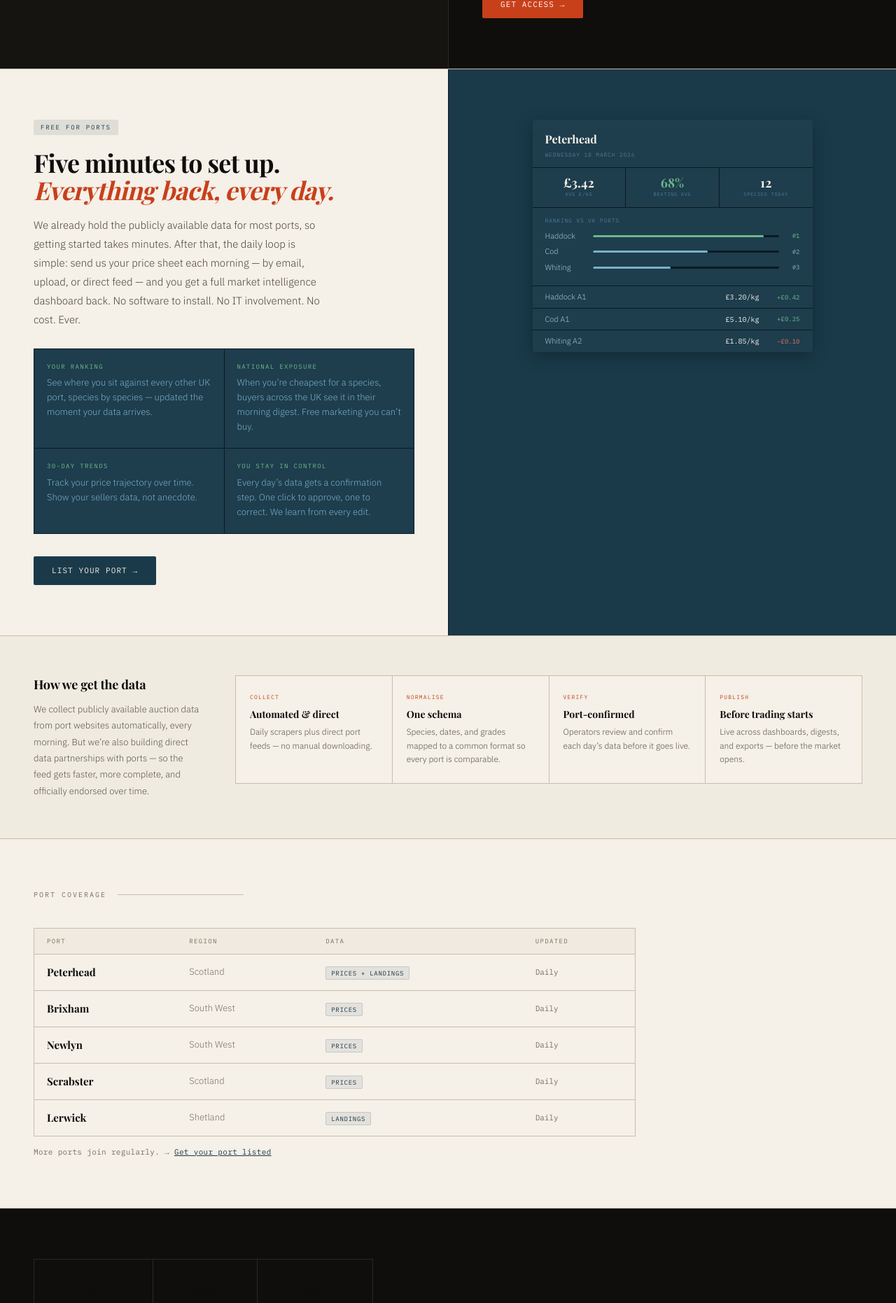
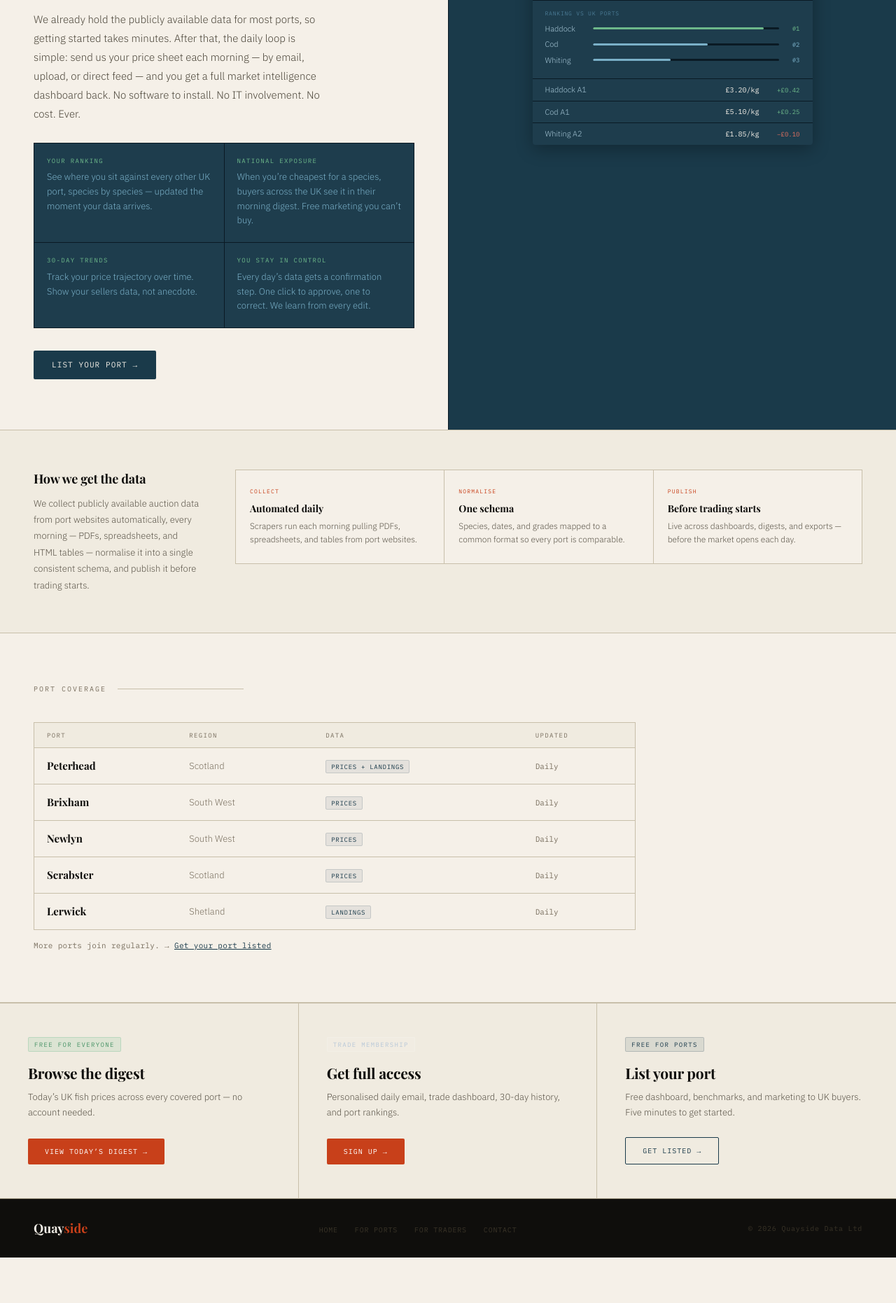
Before and after one commit to neilhenrypeacock/quayside, a Flask app: page /about in a window 1280 px wide. Shown: the part 2178-4040 px from the top of the page at 70% size. After the commit the page ends 3975 px from the top, so only its background shows below. Run offline with Flask 3, Linux system fonts and the light colour scheme; data that the repository does not hold is empty; parts of the project's set-up code (start-up, migrations or seed data) failed here and were passed over; some web fonts are replaced.

Commit message:
About page: fix copy, remove overview strip, improve trade colours, tidy footer CTA
- Hero: "Every UK fish auction" → "The UK fish market" (more accurate)
- Remove three-way overview strip (duplicated tier sections below)
- Trade tier: replace muddy ink/brown with dark navy (#0f1a24) for clarity;
  readable body text (#8fa8bc), green feature titles, blue-tinted card text
- How we get data: remove "Verify / Port-confirmed" step (not yet true);
  update copy to reflect scraping-only approach; 4 steps → 3 steps
- Footer CTA: move from dark ink to light foam background; left-aligned
  cards with clean border separators; teal outline button for ports tier

Co-Authored-By: Claude Sonnet 4.6 <noreply@anthropic.com>

```diff
--- a/src/quayside/web/templates/about.html
+++ b/src/quayside/web/templates/about.html
@@ -74,13 +74,18 @@
 
   /* backgrounds per tier */
   .tier-free .tier-section-visual { background: var(--foam); }
-  .tier-trade { background: var(--ink); }
+  .tier-trade { background: #0f1a24; }
   .tier-trade .tier-section-content h2 { color: var(--paper); }
-  .tier-trade .tier-section-content p { color: #7a7060; }
-  .tier-trade .tier-section-visual { background: #161410; border-left-color: #2a2820; }
-  .tier-trade.flip .tier-section-content { border-left-color: #2a2820; }
+  .tier-trade .tier-section-content > p { color: #8fa8bc !important; }
+  .tier-trade .tier-section-visual { background: #071018; border-left-color: #1a2d3d; }
+  .tier-trade.flip .tier-section-content { border-left-color: #1a2d3d; }
   .tier-port { background: var(--paper); }
   .tier-port .tier-section-visual { background: var(--tide); border-left-color: #0a1a24; }
+
+  /* ── TAGS ── */
+  .tag-free  { background: rgba(109,184,138,0.15); color: #4a9468; border: 1px solid rgba(109,184,138,0.3); }
+  .tag-trade { background: rgba(255,255,255,0.08); color: #b8c8d8; border: 1px solid rgba(255,255,255,0.15); }
+  .tag-port  { background: rgba(26,58,74,0.1); color: var(--tide); border: 1px solid rgba(26,58,74,0.2); }
 
   .tier-eyebrow {
     font-family: var(--font-mono);
@@ -105,7 +110,7 @@
   }
   .tier-section-content h2 em { font-style: italic; }
   .tier-free .tier-section-content h2 em { color: var(--tide); }
-  .tier-trade .tier-section-content h2 em { color: var(--catch); }
+  .tier-trade .tier-section-content h2 em { color: #6db88a; }
   .tier-port .tier-section-content h2 em { color: var(--catch); }
   .tier-section-content > p {
     font-size: 15px;
@@ -114,7 +119,6 @@
     margin-bottom: 28px;
     max-width: 420px;
   }
-  .tier-trade .tier-section-content > p { color: #7a7060; }
 
   /* ── FEATURE CARDS ── */
   .feature-grid {
@@ -146,12 +150,12 @@
   }
   /* dark for trade section */
   .feature-grid.ink {
-    background: #2a2820;
-    border-color: #2a2820;
+    background: #1a2d3d;
+    border-color: #1a2d3d;
   }
-  .feature-grid.ink .feature-card { background: #1a1810; }
-  .feature-grid.ink .feature-card-title { color: var(--catch); }
-  .feature-grid.ink .feature-card p { color: #5a5448; }
+  .feature-grid.ink .feature-card { background: #0f1a24; }
+  .feature-grid.ink .feature-card-title { color: #6db88a; }
+  .feature-grid.ink .feature-card p { color: #7a9ab4; }
   /* teal for port section */
   .feature-grid.teal {
     background: #0a1a24;
@@ -346,36 +350,31 @@
 
   /* ── FOOTER CTA ── */
   .about-cta {
-    background: var(--ink);
-    padding: 72px 48px;
-    display: grid;
-    grid-template-columns: repeat(3, 1fr);
-    gap: 1px;
-    background: var(--ink);
+    background: var(--foam);
+    border-top: 1px solid var(--rule);
+    border-bottom: 1px solid var(--rule);
   }
   .about-cta-inner {
     display: grid;
     grid-template-columns: repeat(3, 1fr);
-    gap: 1px;
-    background: #2a2820;
-    border: 1px solid #2a2820;
+    gap: 0;
   }
   .cta-card {
-    background: var(--ink);
-    padding: 40px 36px;
-    text-align: center;
+    background: transparent;
+    padding: 48px 40px;
     display: flex;
     flex-direction: column;
-    align-items: center;
+    align-items: flex-start;
+    border-right: 1px solid var(--rule);
   }
-  .cta-card-tag { font-family: var(--font-mono); font-size: 9px; letter-spacing: 0.15em; text-transform: uppercase; padding: 3px 8px; border-radius: 2px; margin-bottom: 16px; display: inline-block; }
-  .cta-card h3 { font-family: var(--font-serif); font-size: 20px; font-weight: 700; color: var(--paper); letter-spacing: -0.01em; margin-bottom: 10px; line-height: 1.2; }
-  .cta-card h3 em { font-style: italic; }
-  .cta-card p { font-size: 13px; color: #4a4438; margin-bottom: 24px; line-height: 1.7; flex: 1; }
+  .cta-card:last-child { border-right: none; }
+  .cta-card-tag { font-family: var(--font-mono); font-size: 9px; letter-spacing: 0.15em; text-transform: uppercase; padding: 3px 8px; border-radius: 2px; margin-bottom: 18px; display: inline-block; }
+  .cta-card h3 { font-family: var(--font-serif); font-size: 21px; font-weight: 700; color: var(--ink); letter-spacing: -0.01em; margin-bottom: 10px; line-height: 1.2; }
+  .cta-card p { font-size: 13px; color: #5a5448; margin-bottom: 24px; line-height: 1.7; flex: 1; }
   .btn-cta-primary { background: var(--catch); color: white; padding: 11px 24px; font-family: var(--font-mono); font-size: 10px; letter-spacing: 0.1em; text-transform: uppercase; text-decoration: none; display: inline-block; border-radius: 2px; transition: background 0.2s; }
   .btn-cta-primary:hover { background: #a83010; }
-  .btn-cta-ghost { background: transparent; color: #7a7060; padding: 11px 24px; font-family: var(--font-mono); font-size: 10px; letter-spacing: 0.1em; text-transform: uppercase; text-decoration: none; display: inline-block; border: 1px solid #2a2820; border-radius: 2px; transition: border-color 0.2s, color 0.2s; }
-  .btn-cta-ghost:hover { border-color: #4a4438; color: #c0b8a8; }
+  .btn-cta-secondary { background: transparent; color: var(--tide); padding: 11px 24px; font-family: var(--font-mono); font-size: 10px; letter-spacing: 0.1em; text-transform: uppercase; text-decoration: none; display: inline-block; border: 1px solid var(--tide); border-radius: 2px; transition: background 0.2s, color 0.2s; }
+  .btn-cta-secondary:hover { background: var(--tide); color: var(--paper); }
 
   /* ── FOOTER ── */
   footer { background: var(--ink); padding: 28px 48px; display: flex; justify-content: space-between; align-items: center; flex-wrap: wrap; gap: 20px; border-top: 1px solid #2a2820; }
@@ -388,7 +387,6 @@
 
   @media (max-width: 960px) {
     .about-hero { padding: 56px 24px 48px; }
-    .overview-strip { grid-template-columns: 1fr; }
     .tier-section { grid-template-columns: 1fr; }
     .tier-section-visual { padding: 48px 24px; order: -1 !important; align-items: center; border-left: none !important; border-bottom: 1px solid var(--rule); }
     .tier-section-content { padding: 48px 24px; order: 1 !important; border-left: none !important; }
@@ -397,9 +395,9 @@
     .how-strip-intro { flex: none; }
     .how-strip-steps { flex-direction: column; }
     .coverage-section { padding: 56px 24px; }
-    .about-cta { padding: 0; }
     .about-cta-inner { grid-template-columns: 1fr; }
-    .cta-card { padding: 36px 24px; }
+    .cta-card { padding: 36px 24px; border-right: none; border-bottom: 1px solid var(--rule); }
+    .cta-card:last-child { border-bottom: none; }
     footer { padding: 24px; flex-direction: column; align-items: flex-start; }
   }
 </style>
@@ -415,28 +413,6 @@
     <p>Fish market data in the UK has always been fragmented — each port publishing prices in a different format, on a different schedule. Quayside collects it, normalises it, and makes it usable. Whether you buy fish, sell it, or auction it, there&rsquo;s something here for you.</p>
   </div>
 </section>
-
-<!-- THREE-WAY OVERVIEW -->
-<div class="overview-strip fade-up">
-  <div class="overview-card">
-    <span class="overview-tag tag-free">Free for everyone</span>
-    <h3>Daily price digest</h3>
-    <p>The UK&rsquo;s only aggregated daily fish price feed — all major ports, normalised species, published every morning. No account required.</p>
-    <a href="{{ url_for('digest_page') }}" class="overview-link">Browse today&rsquo;s prices &rarr;</a>
-  </div>
-  <div class="overview-card mid">
-    <span class="overview-tag tag-trade">Trade membership</span>
-    <h3>For buyers &amp; sellers</h3>
-    <p>A personalised daily email, the full trade dashboard, and 30-day cross-port history — so you always know where to buy and what&rsquo;s moving.</p>
-    <a href="{{ url_for('for_traders') }}" class="overview-link">Learn about membership &rarr;</a>
-  </div>
-  <div class="overview-card dark">
-    <span class="overview-tag tag-port">Free for ports</span>
-    <h3>Port dashboard</h3>
-    <p>A live market intelligence dashboard for auction operators — benchmarks, rankings, trends, and national marketing exposure. Always free.</p>
-    <a href="{{ url_for('for_ports') }}" class="overview-link">List your port &rarr;</a>
-  </div>
-</div>
 
 <!-- TIER 1: FREE DIGEST -->
 <div class="tier-section tier-free">
@@ -584,7 +560,7 @@
 <!-- TIER 3: PORT DASHBOARD -->
 <div class="tier-section tier-port">
   <div class="tier-section-content fade-up">
-    <span class="tier-eyebrow tag-port" style="background:rgba(26,58,74,0.1);color:var(--tide);border-color:rgba(26,58,74,0.2);">Free for ports</span>
+    <span class="tier-eyebrow tag-port">Free for ports</span>
     <h2>Five minutes to set up.<br><em>Everything back, every day.</em></h2>
     <p>We already hold the publicly available data for most ports, so getting started takes minutes. After that, the daily loop is simple: send us your price sheet each morning — by email, upload, or direct feed — and you get a full market intelligence dashboard back. No software to install. No IT involvement. No cost. Ever.</p>
     <div class="feature-grid teal">
@@ -647,13 +623,13 @@
 <div class="how-strip">
   <div class="how-strip-intro">
     <h3>How we get the data</h3>
-    <p>We collect publicly available auction data from port websites automatically, every morning. But we&rsquo;re also building direct data partnerships with ports — so the feed gets faster, more complete, and officially endorsed over time.</p>
+    <p>We collect publicly available auction data from port websites automatically, every morning — PDFs, spreadsheets, and HTML tables — normalise it into a single consistent schema, and publish it before trading starts.</p>
   </div>
   <div class="how-strip-steps">
     <div class="how-strip-step">
       <div class="how-step-num">Collect</div>
-      <h4>Automated &amp; direct</h4>
-      <p>Daily scrapers plus direct port feeds — no manual downloading.</p>
+      <h4>Automated daily</h4>
+      <p>Scrapers run each morning pulling PDFs, spreadsheets, and tables from port websites.</p>
     </div>
     <div class="how-strip-step">
       <div class="how-step-num">Normalise</div>
@@ -661,14 +637,9 @@
       <p>Species, dates, and grades mapped to a common format so every port is comparable.</p>
     </div>
     <div class="how-strip-step">
-      <div class="how-step-num">Verify</div>
-      <h4>Port-confirmed</h4>
-      <p>Operators review and confirm each day&rsquo;s data before it goes live.</p>
-    </div>
-    <div class="how-strip-step">
       <div class="how-step-num">Publish</div>
       <h4>Before trading starts</h4>
-      <p>Live across dashboards, digests, and exports — before the market opens.</p>
+      <p>Live across dashboards, digests, and exports — before the market opens each day.</p>
     </div>
   </div>
 </div>
@@ -707,22 +678,22 @@
 <div class="about-cta">
   <div class="about-cta-inner">
     <div class="cta-card">
-      <span class="cta-card-tag tag-free">Free</span>
+      <span class="cta-card-tag tag-free">Free for everyone</span>
       <h3>Browse the digest</h3>
       <p>Today&rsquo;s UK fish prices across every covered port — no account needed.</p>
       <a href="{{ url_for('digest_page') }}" class="btn-cta-primary">View today&rsquo;s digest &rarr;</a>
     </div>
     <div class="cta-card">
-      <span class="cta-card-tag tag-trade">Trade</span>
+      <span class="cta-card-tag tag-trade">Trade membership</span>
       <h3>Get full access</h3>
       <p>Personalised daily email, trade dashboard, 30-day history, and port rankings.</p>
       <a href="{{ url_for('login') }}" class="btn-cta-primary">Sign up &rarr;</a>
     </div>
     <div class="cta-card">
-      <span class="cta-card-tag tag-port">Ports</span>
+      <span class="cta-card-tag tag-port">Free for ports</span>
       <h3>List your port</h3>
       <p>Free dashboard, benchmarks, and marketing to UK buyers. Five minutes to get started.</p>
-      <a href="{{ url_for('for_ports') }}" class="btn-cta-ghost">Get listed &rarr;</a>
+      <a href="{{ url_for('for_ports') }}" class="btn-cta-secondary">Get listed &rarr;</a>
     </div>
   </div>
 </div>
```
